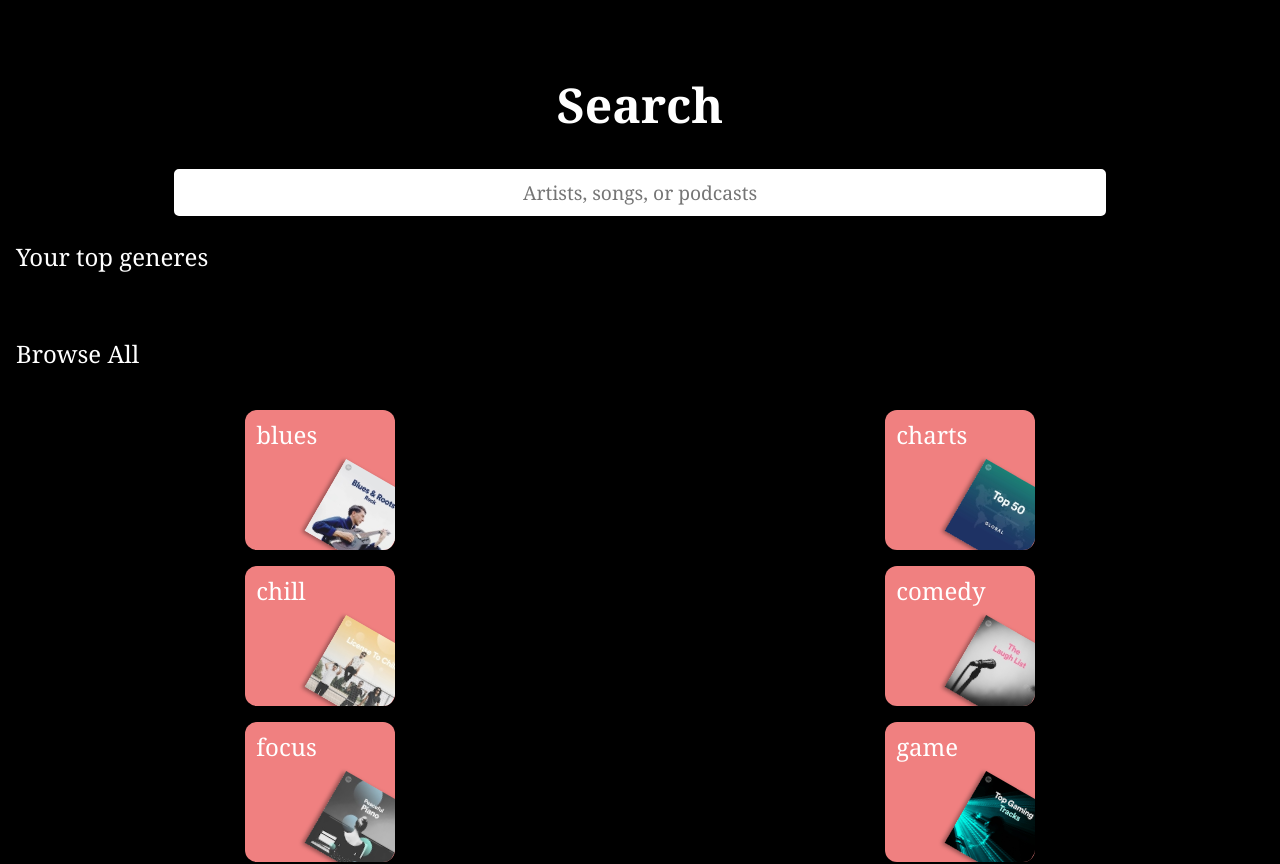
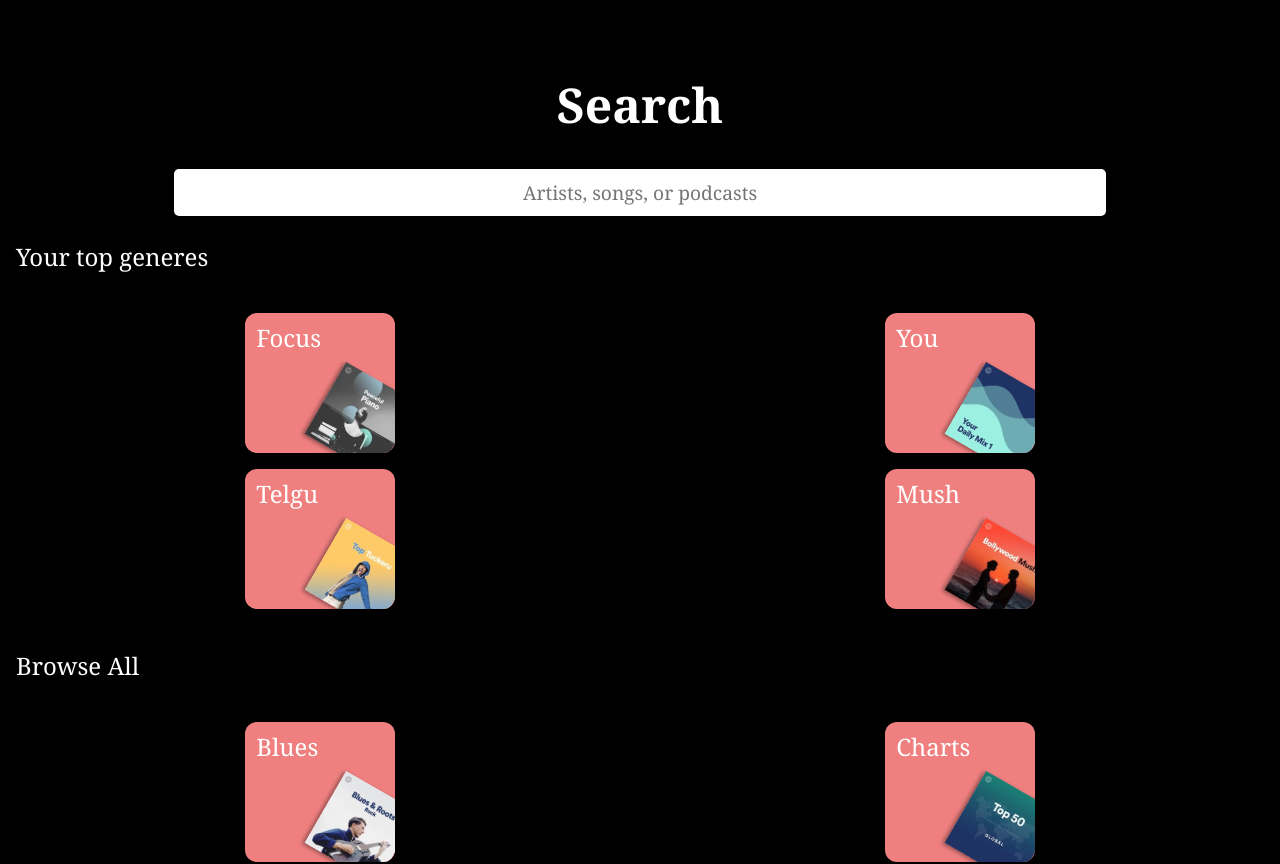
Before and after one commit to TidbitsJS/Spotify-Search, a React (Create React App) app: page / in a window 1280 px wide. Shown: the top 864 px of the page. Built offline with nearby package versions, Linux system fonts and the light colour scheme.

Commit message:
card formation

```diff
--- a/src/Components/Albums/Album.js
+++ b/src/Components/Albums/Album.js
@@ -1,6 +1,7 @@
 import React, { Component } from "react";
 import "./album.css";
-import Card from "../Cards/Card";
+import top from "./AlbumData";
+import Top from "./Top";
 
 export class Album extends Component {
   render() {
@@ -10,10 +11,9 @@ export class Album extends Component {
           <p>Your top generes</p>
         </div>
         <div className="album-grid">
-          {/* <Card />
-          <Card />
-          <Card />
-          <Card /> */}
+          {top.map((album, index) => (
+            <Top data={album} key={index} />
+          ))}
         </div>
       </div>
     );
--- /dev/null
+++ b/src/Components/Albums/AlbumData.js
@@ -0,0 +1,25 @@
+import focus from "../../Spotify Images/focus.jpeg";
+import you from "../../Spotify Images/you.jpeg";
+import telgu from "../../Spotify Images/telgu.jpeg";
+import mush from "../../Spotify Images/mush.jpeg";
+
+const top = [
+  {
+    name: "Focus",
+    img: focus,
+  },
+  {
+    name: "You",
+    img: you,
+  },
+  {
+    name: "Telgu",
+    img: telgu,
+  },
+  {
+    name: "Mush",
+    img: mush,
+  },
+];
+
+export default top;
--- /dev/null
+++ b/src/Components/Albums/Top.js
@@ -0,0 +1,19 @@
+import React, { Component } from "react";
+
+export class Top extends Component {
+  render() {
+    const data = this.props.data;
+    return (
+      <div className="card-container">
+        <div className="text-block">{data.name}</div>
+        <div className="image-block">
+          <div className="image">
+            <img src={data.img} alt="telgu" />
+          </div>
+        </div>
+      </div>
+    );
+  }
+}
+
+export default Top;
--- a/src/Components/Cards/card.css
+++ b/src/Components/Cards/card.css
@@ -18,6 +18,7 @@
   margin-top: 0.5rem;
   font-size: 1.5rem;
   color: #ffffff;
+  text-transform: capitalize;
 }
 
 .image-block {
```
